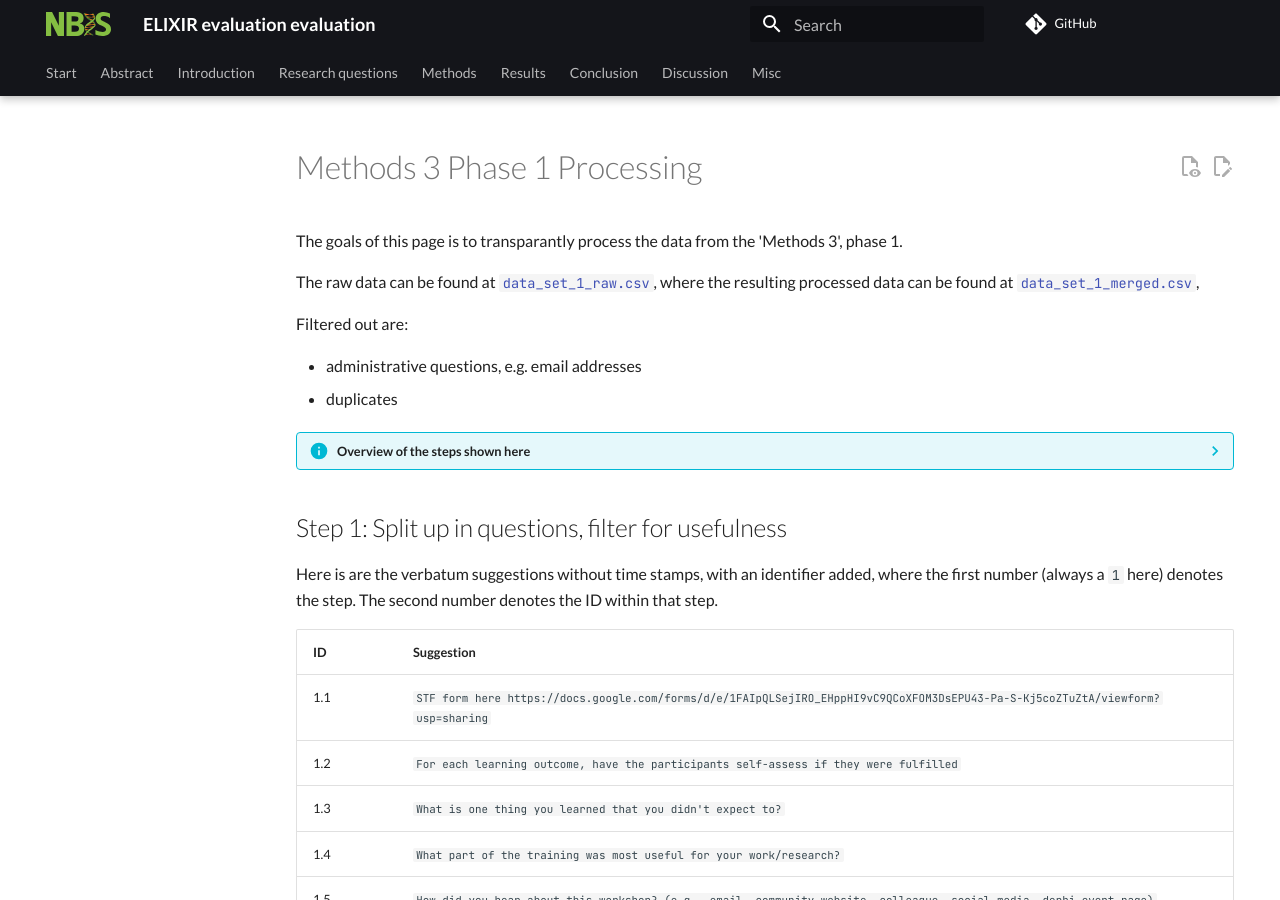
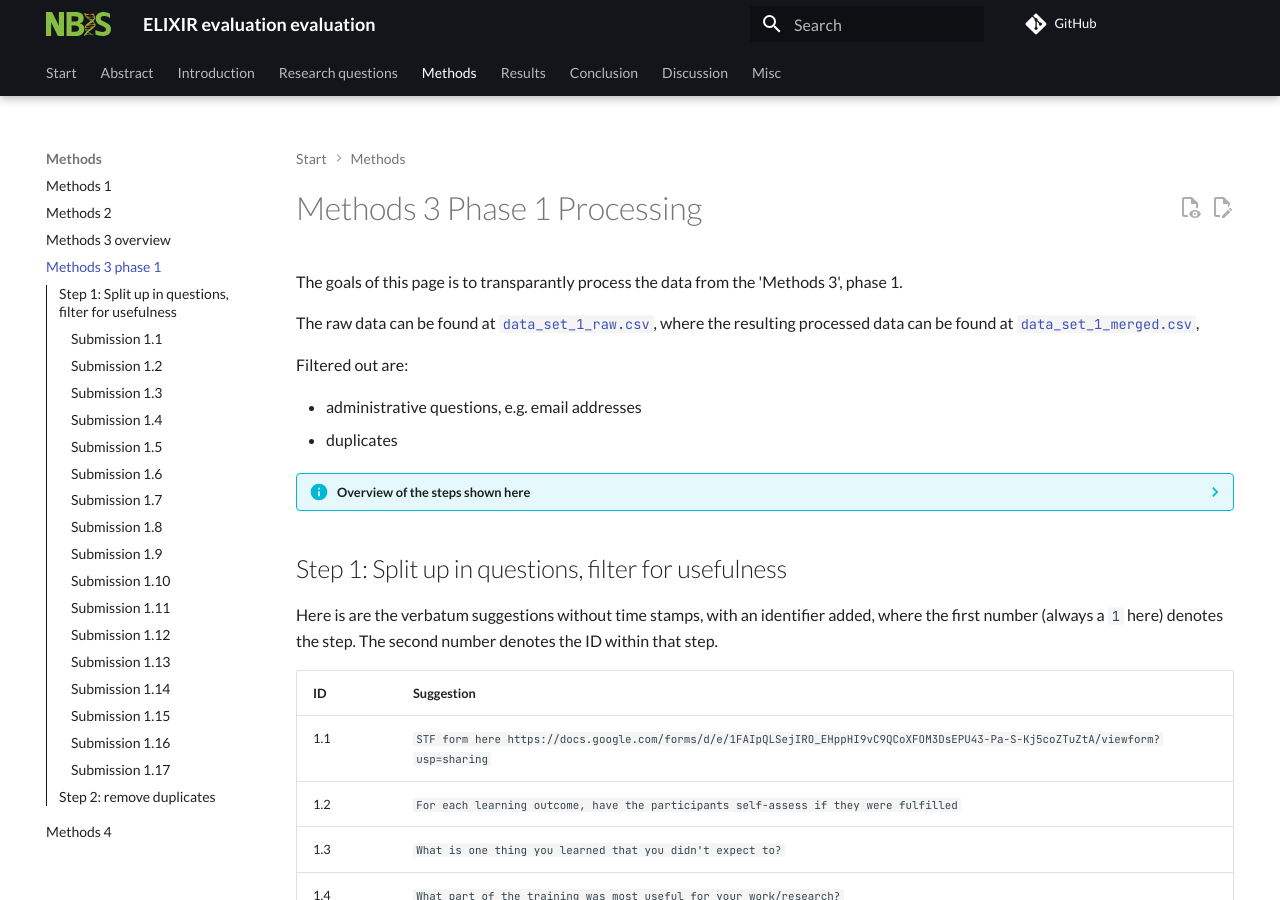
Before and after one commit to NBISweden/elixir_evaluation_evaluation, an MkDocs documentation site: the page built from docs/methods_3_phase_1_processing.md, in a window 1280 px wide and 900 px high. Built offline with MkDocs 1.6.1 and Material for MkDocs 9.7.7, drawn with Linux system fonts in a browser that asks for light colours; comment, search, counter and statistics services are not loaded; some of the changed text lies outside the part shown.

Commit message:
Add methods 3 phase 1 to TOC

```diff
--- a/mkdocs.yml
+++ b/mkdocs.yml
@@ -10,7 +10,8 @@ nav:
   - Methods:
     - Methods 1: methods_1.md
     - Methods 2: methods_2.md
-    - Methods 3: methods_3.md
+    - Methods 3 overview: methods_3.md
+    - Methods 3 phase 1: methods_3_phase_1_processing.md
     - Methods 4: methods_4.md
   - Results:
     - Results 1: results_1.md
```
